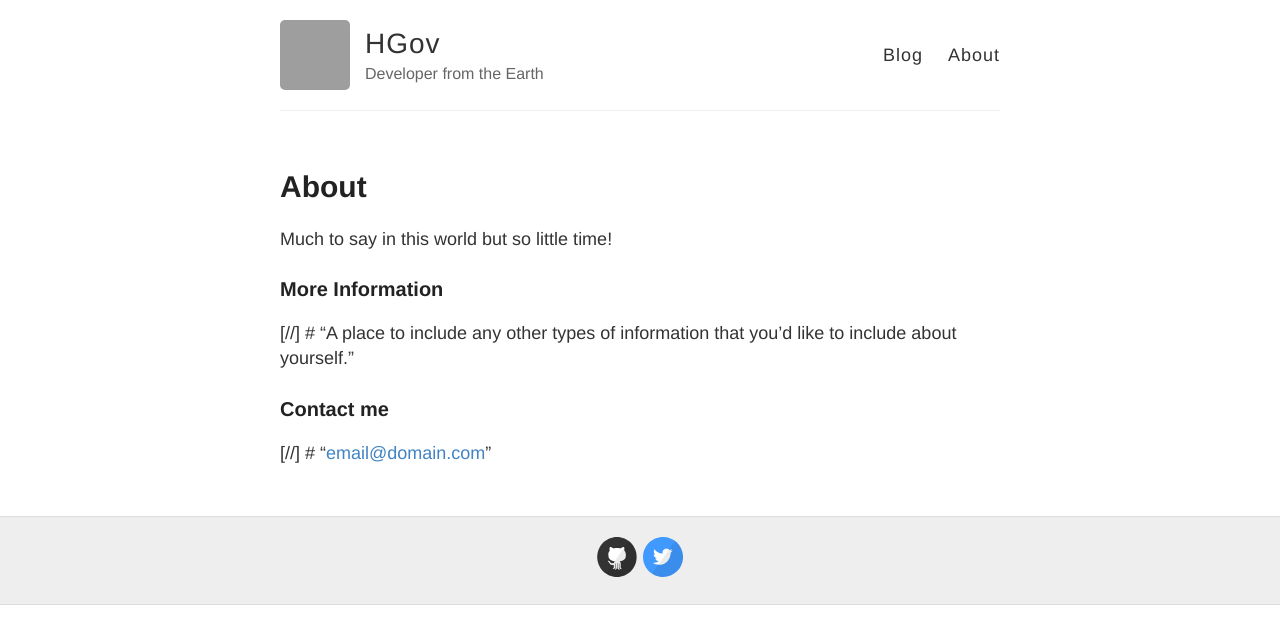
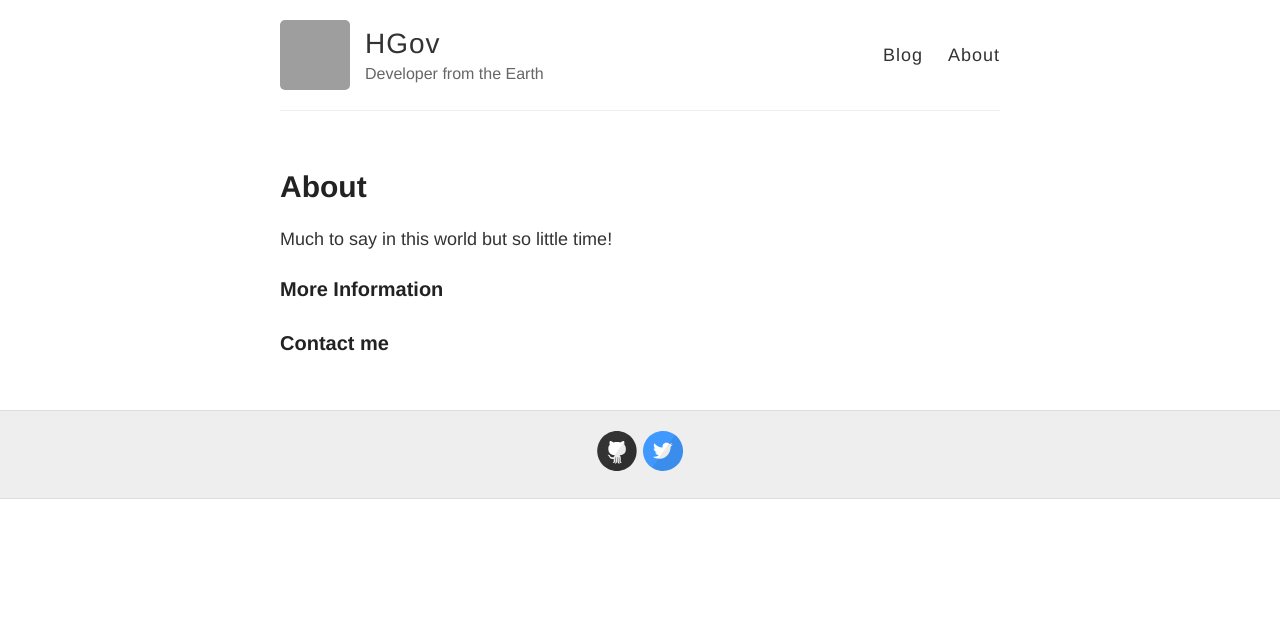
Before and after one commit to harigkn/harigkn.github.io, a Jekyll site: the page built from about.md, in a window 1280 px wide. Shown: the top 644 px of the page. Built offline with Jekyll 4.4.1, drawn with Linux system fonts in a browser that asks for light colours; grey boxes are pictures that could not be loaded.

Commit message:
About again

```diff
--- a/about.md
+++ b/about.md
@@ -8,8 +8,4 @@
 
 ### More Information
 
-[//] # "A place to include any other types of information that you'd like to include about yourself."
-
 ### Contact me
-
-[//] # "[email@domain.com](mailto:email@domain.com)"
```
